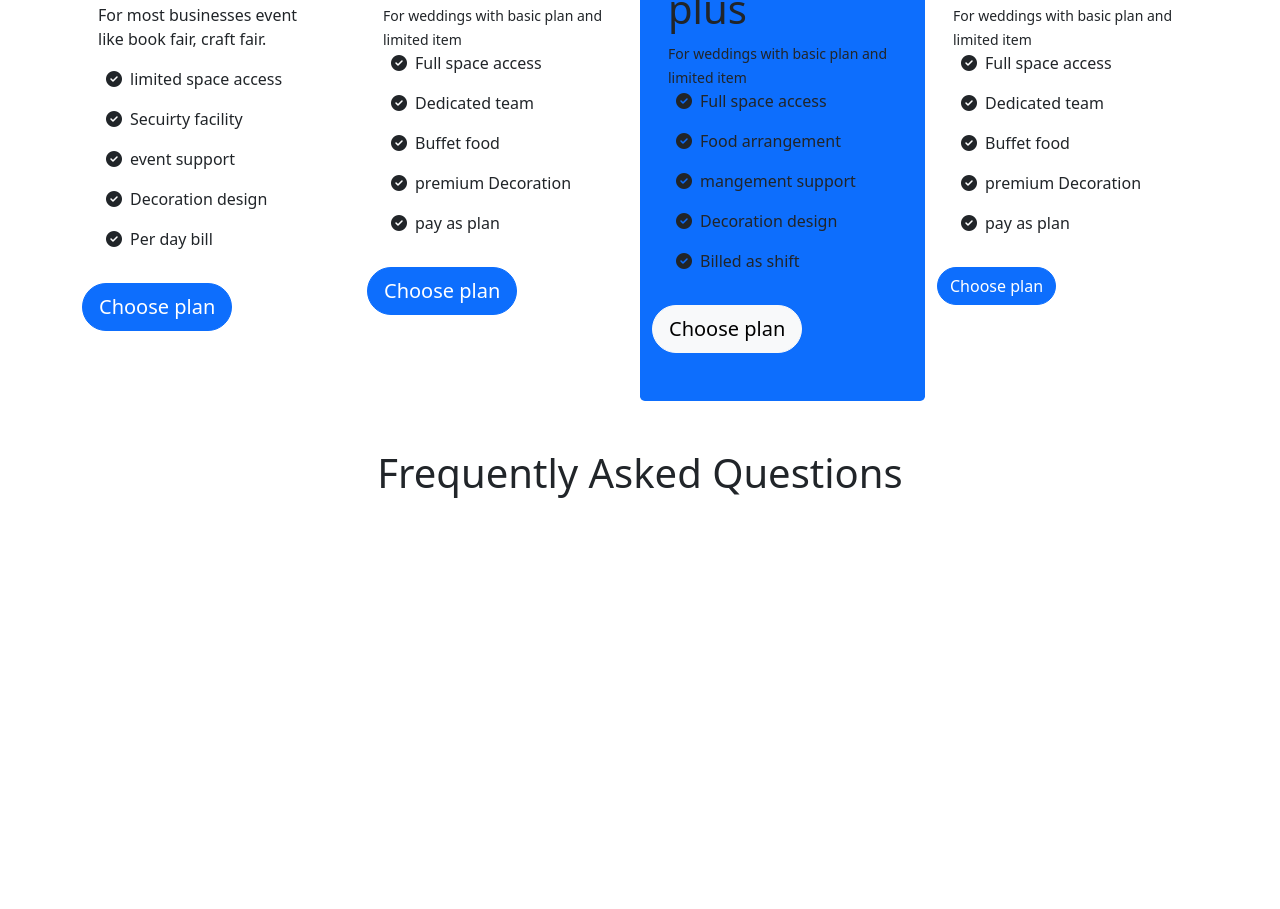
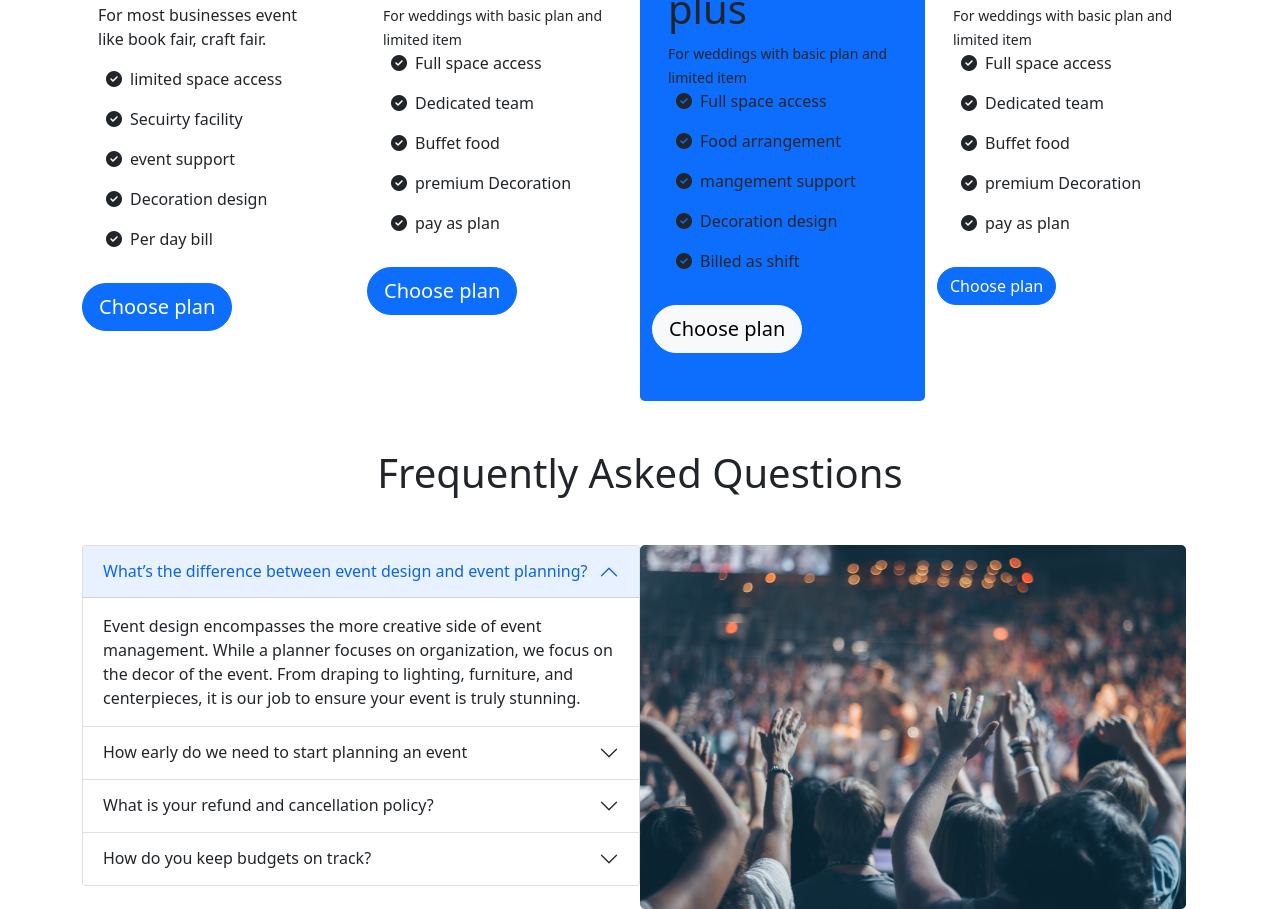
Before and after one commit to shaiful0/weeding-convention-center, a plain HTML site: page index.html in a window 1280 px wide. Shown: the part 1050-1959 px from the top of the page. Before the commit the page ends 1555 px from the top, so only its background shows below. Drawn offline with nearby package versions, Linux system fonts and the light colour scheme.

Commit message:
added interactions part

```diff
--- a/index.html
+++ b/index.html
@@ -189,10 +189,67 @@
       </div>
 
 
+      <!-- Frequently Asked Questions part  -->
+<h1 class="text-center my-5">Frequently Asked Questions</h1>
 
-    <div class="container">
-      <h1 class="text-center">Frequently Asked Questions</h1>
-    </div>
+    <div class="container d-flex justify-content-between">
+      <div class="col">
+        <div class="accordion" id="accordionExample">
+          <div class="accordion-item">
+            <h2 class="accordion-header" id="headingOne">
+              <button class="accordion-button" type="button" data-bs-toggle="collapse" data-bs-target="#collapseOne" aria-expanded="true" aria-controls="collapseOne">
+                What’s the difference between event design and event planning?
+              </button>
+            </h2>
+            <div id="collapseOne" class="accordion-collapse collapse show" aria-labelledby="headingOne" data-bs-parent="#accordionExample">
+              <div class="accordion-body">
+                Event design encompasses the more creative side of event management. While a planner focuses on organization, we focus on the decor of the event. From draping to lighting, furniture, and centerpieces, it is our job to ensure your event is truly stunning.
+              </div>
+            </div>
+          </div>
+          <div class="accordion-item">
+            <h2 class="accordion-header" id="headingTwo">
+              <button class="accordion-button collapsed" type="button" data-bs-toggle="collapse" data-bs-target="#collapseTwo" aria-expanded="false" aria-controls="collapseTwo">
+                How early do we need to start planning an event
+              </button>
+            </h2>
+            <div id="collapseTwo" class="accordion-collapse collapse" aria-labelledby="headingTwo" data-bs-parent="#accordionExample">
+              <div class="accordion-body">
+                The time to plan events varies from a few weeks to years. If your event is small, you can probably put it together in a month or two. A good rule of thumb for any major event, from weddings to a company holiday party, is six months.
+              </div>
+            </div>
+          </div>
+          <div class="accordion-item">
+            <h2 class="accordion-header" id="headingThree">
+              <button class="accordion-button collapsed" type="button" data-bs-toggle="collapse" data-bs-target="#collapseThree" aria-expanded="false" aria-controls="collapseThree">
+                What is your refund and cancellation policy?
+              </button>
+            </h2>
+            <div id="collapseThree" class="accordion-collapse collapse" aria-labelledby="headingThree" data-bs-parent="#accordionExample">
+              <div class="accordion-body">
+                A refund policy is a document that outlines the rules for getting refunds for purchased goods and services. A refund policy often details the eligibility requirements for refunds, types of refunds given, the refund timeframe, and the return process.
+              </div>
+            </div>
+          </div>
+          <div class="accordion-item">
+            <h2 class="accordion-header" id="headingThree">
+              <button class="accordion-button collapsed" type="button" data-bs-toggle="collapse" data-bs-target="#collapseThree" aria-expanded="false" aria-controls="collapseThree">
+                How do you keep budgets on track?
+              </button>
+            </h2>
+            <div id="collapseThree" class="accordion-collapse collapse" aria-labelledby="headingThree" data-bs-parent="#accordionExample">
+              <div class="accordion-body">
+                Tracking your expenses is one of the key factors in making your budget work for you. If you do not know how much you have spent each month, you cannot tell when you have overspent. Even the small expenses can cause you to blow your budget.
+                There are several options available to track your expenses. One of the simplest is a written ledger or tracking system. It may be even easier to choose budgeting software that works with an app to track expenses on your phone. It will allow you to keep up while on the go. It's important to know how to track your expenses in a notebook. It can also help you become more aware of what you are spending and where you are spending it. That can help you identify the areas where you need to make changes.
+              </div>
+            </div>
+          </div>
+        </div>
+      </div>
+      <div class="col">
+        <img src="images/people.png" alt="">
+      </div>
+     </div>
 
   </main>
 
```
